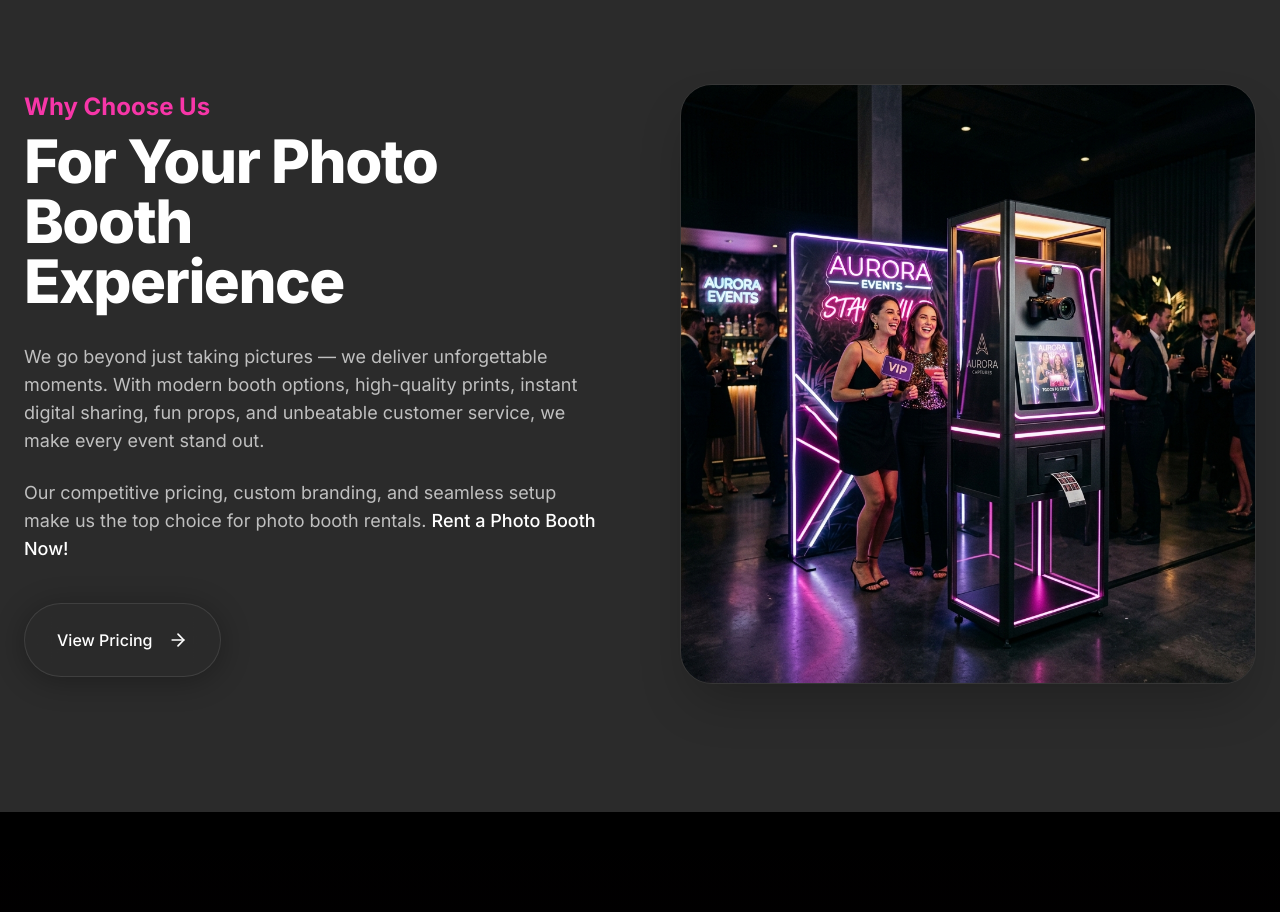
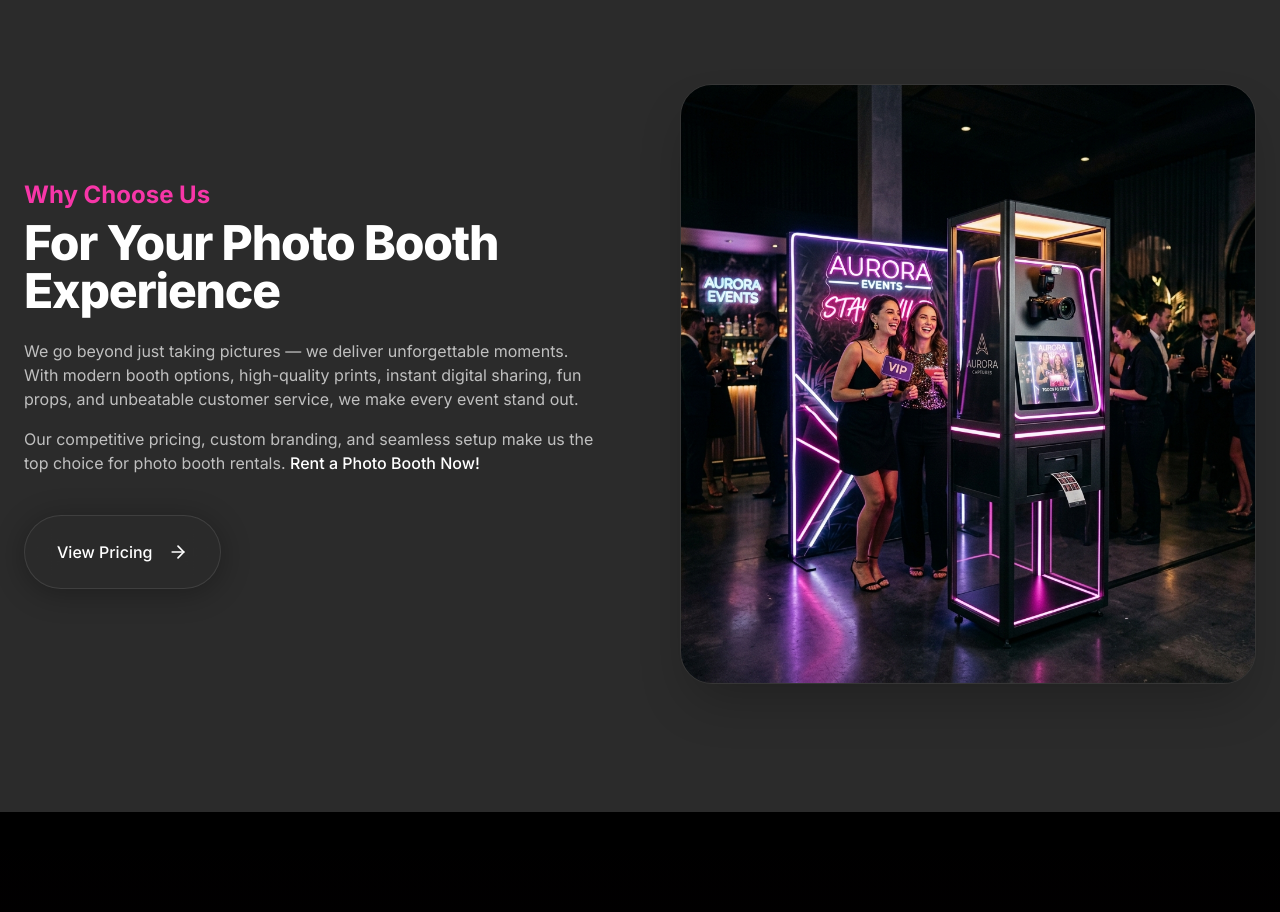
Before and after one commit to Sharmeen-Rauf/peekaboothusa, a Next.js app: page / in a window 1280 px wide. Shown: the part 1360-2272 px from the top of the page. Built offline with nearby package versions, Linux system fonts and the light colour scheme.

Commit message:
feat: add WhyChooseUs section component with animated content and CTA

```diff
--- a/components/sections/WhyChooseUs.tsx
+++ b/components/sections/WhyChooseUs.tsx
@@ -22,11 +22,11 @@ export default function WhyChooseUs() {
               Why Choose Us
             </h3>
 
-            <h2 className="text-4xl md:text-5xl lg:text-6xl font-extrabold tracking-tight text-white mb-8 leading-[1.1]">
+            <h2 className="text-3xl md:text-4xl lg:text-5xl font-extrabold tracking-tight text-white mb-6 leading-[1.1]">
               For Your Photo Booth <br className="hidden md:block"/> Experience
             </h2>
 
-            <div className="space-y-6 text-base md:text-lg text-white/70 leading-relaxed max-w-xl">
+            <div className="space-y-4 text-sm md:text-base text-white/70 leading-relaxed max-w-xl">
               <p>
                 We go beyond just taking pictures — we deliver unforgettable moments. With modern booth options, high-quality prints, instant digital sharing, fun props, and unbeatable customer service, we make every event stand out.
               </p>
```
